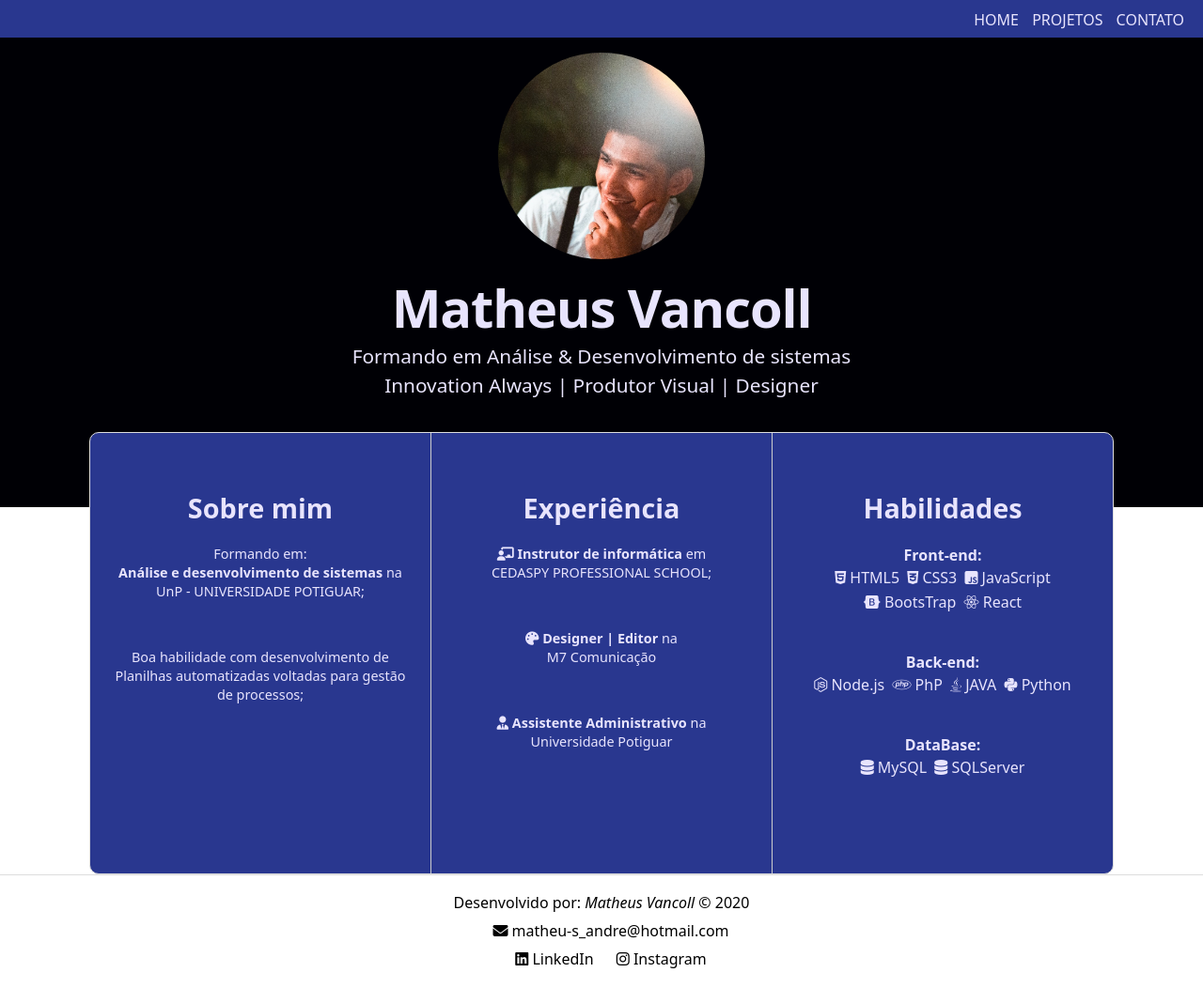
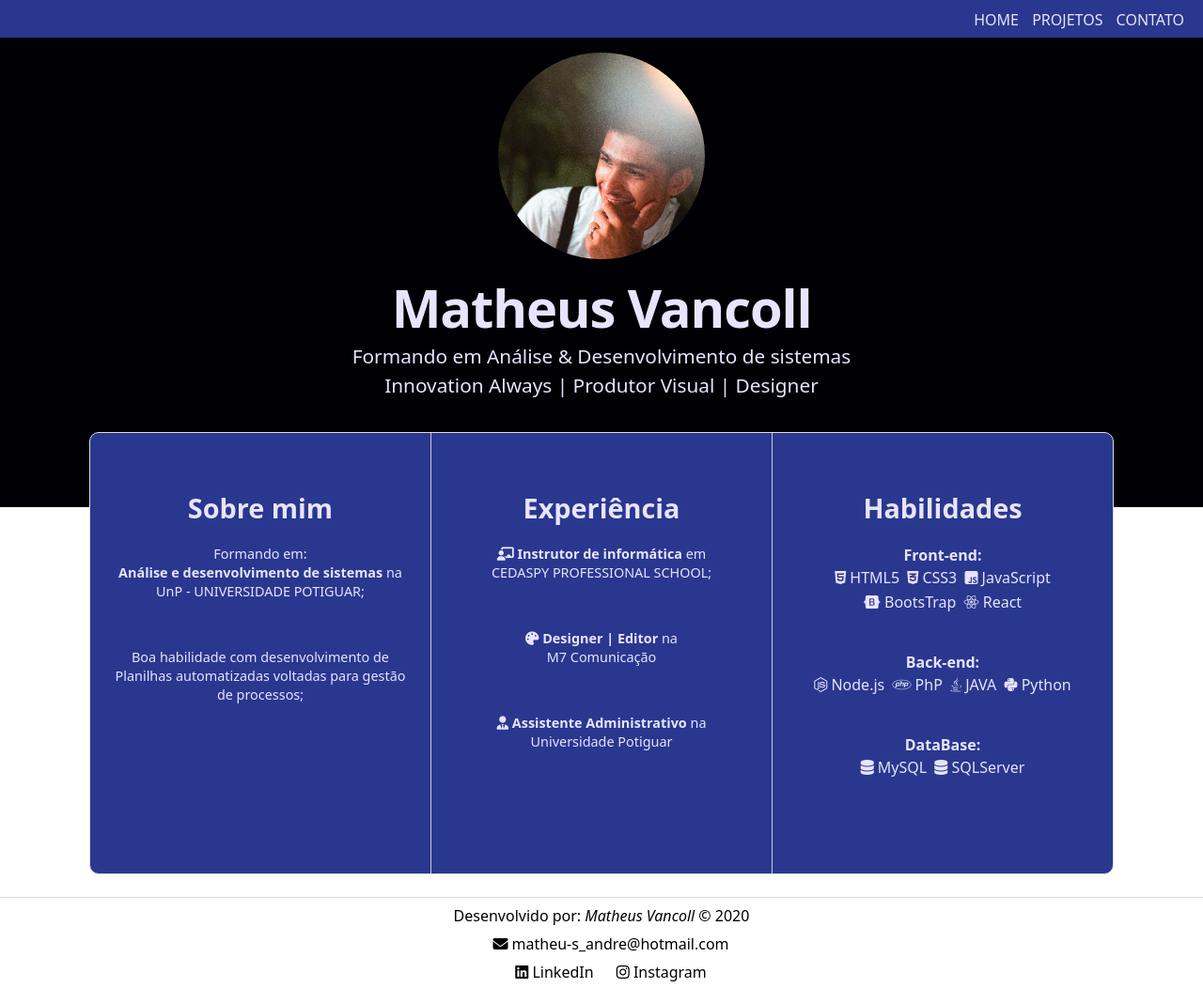
Before and after one commit to matheusvancoll/matheusvancoll.github.io, a plain HTML site: page index.html in a window 1280 px wide. Shown: the whole page at 94% size. Drawn offline with nearby package versions, Linux system fonts and the light colour scheme.

Commit message:
update footer

```diff
--- a/styles/style.css
+++ b/styles/style.css
@@ -138,9 +138,9 @@
 /* Footer*/
 
 footer{
-    height: 40px;
-    padding-top: 10px;
-    padding-bottom: 10px;
+    height: 5rem;
+    margin-top: 1.5rem;
+    margin-bottom: 1rem;
     text-align: center;
     border-top: 1px solid #ddd;
 }
```
